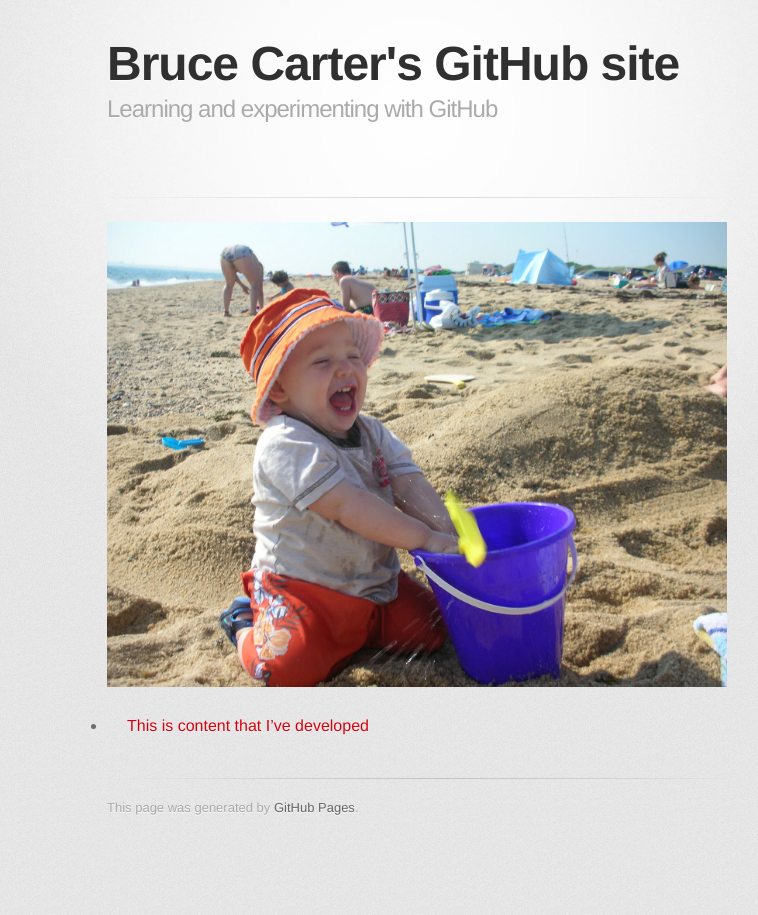
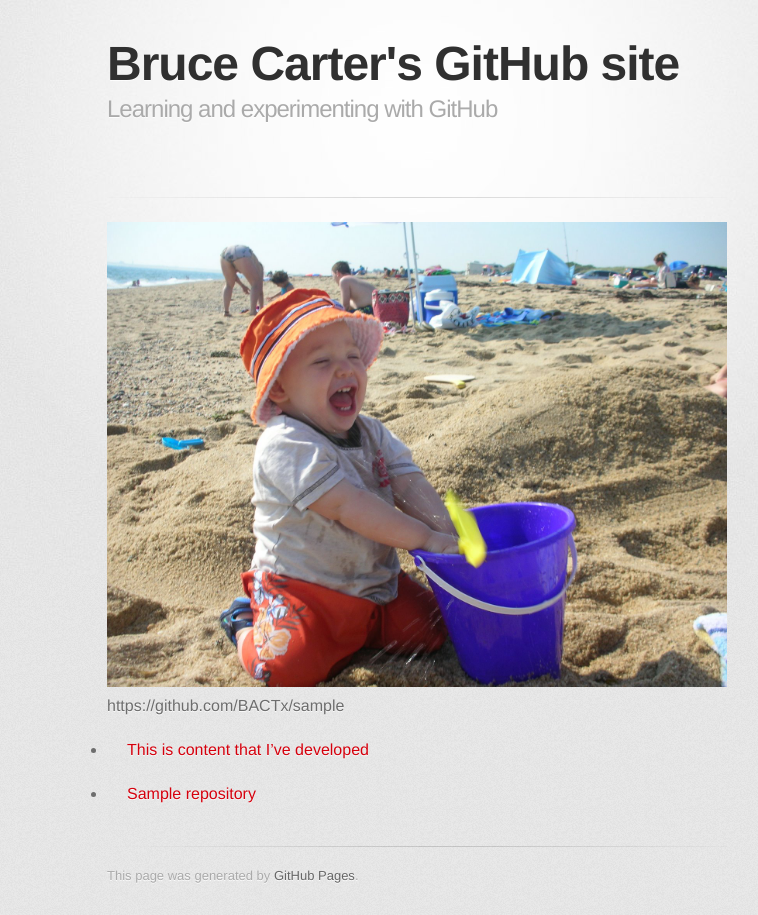
Before and after one commit to BACTx/BACTx.github.io, a Jekyll site: the page built from index.md, in a window 1280 px wide. Shown: the whole page, without its empty margins (223-981 px from the left). Built offline with Jekyll 4.4.1, drawn with Linux system fonts in a browser that asks for light colours; some web fonts are replaced; our own code applies the rules of GitHub Pages for plain Markdown files.

Commit message:
Update index.md

```diff
--- a/index.md
+++ b/index.md
@@ -4,5 +4,7 @@ description: Learning and experimenting with GitHub
 ---
 
 ![My Picture](/pics/229.JPG)
+https://github.com/BACTx/sample
+- [This is content that I've developed](/timeseries/index.md)
 
-- [This is content that I've developed](/timeseries/index.md)
+- [Sample repository](https://github.com/BACTx/sample)
```
